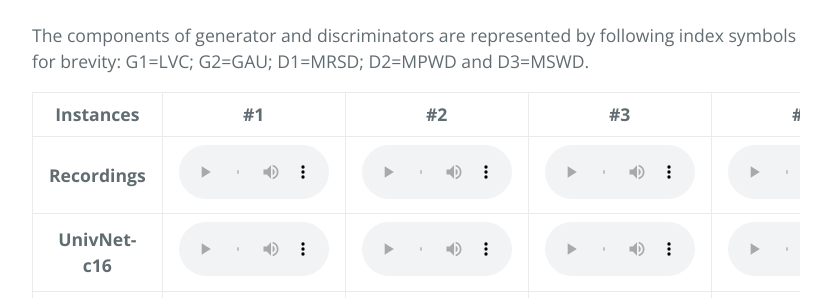
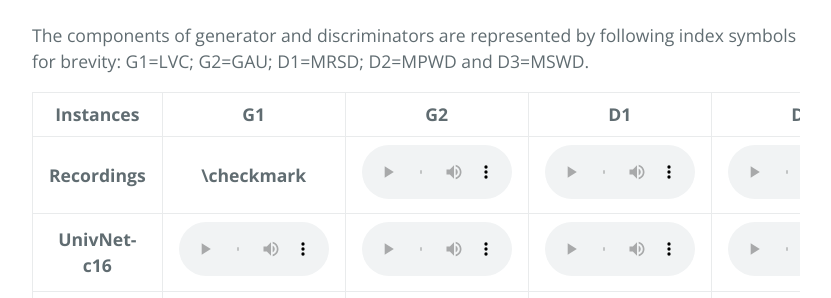
Before and after one commit to kallavinka8045/is2021, a Jekyll site: the page built from index.md, in a window 1280 px wide and 900 px high, scrolled down 4322 px. Shown: the part 158-456 px from the top of the window, without its empty margins (224-1055 px from the left). Built offline with Jekyll 4.4.1, drawn with Linux system fonts in a browser that asks for light colours; our own code applies the rules of GitHub Pages for plain Markdown files.

Commit message:
Update index.md

```diff
--- a/index.md
+++ b/index.md
@@ -214,6 +214,11 @@ The components of generator and discriminators are represented by following inde
 <table>
     <thead>
         <th>Instances</th>
+        <th>G1</th>
+        <th>G2</th>
+        <th>D1</th>
+        <th>D2</th>
+        <th>D3</th>
         <th>#1</th>
         <th>#2</th>
         <th>#3</th>
@@ -222,6 +227,7 @@ The components of generator and discriminators are represented by following inde
     <tbody>
         <tr>
             <th>Recordings</th>
+            <th>\checkmark</th>
             <td><audio controls style="width: 150px;"><source src="wav_for_demo/ablation/ground_truth/tbd.wav" type="audio/wav"></audio></td>
             <td><audio controls style="width: 150px;"><source src="wav_for_demo/ablation/ground_truth/tbd.wav" type="audio/wav"></audio></td>
             <td><audio controls style="width: 150px;"><source src="wav_for_demo/ablation/ground_truth/tbd.wav" type="audio/wav"></audio></td>
```
